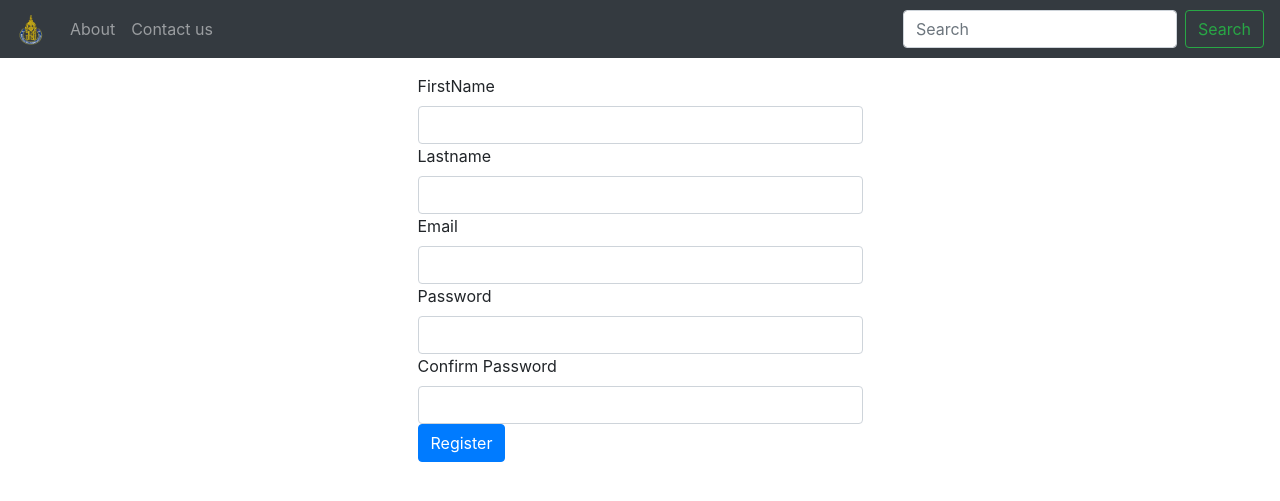
After one commit to csearme14/carRental, a Node server app: page /signup in a window 1280 px wide. The commit adds this page. Shown: the top 501 px of the page. Run offline with Node 20, Linux system fonts and the light colour scheme; some libraries are stand-ins or nearby versions.

Commit message:
11/9/2564

```diff
--- a/app.js
+++ b/app.js
@@ -26,6 +26,11 @@ app.get('/contact',(req,res) => {
         title:'Contact us'
     });
 });
+app.get('/signup',(req,res) =>{
+    res.render('signupForm',{
+        tital:'Register'
+    });
+});
 app.listen(port,() => {
     console.log(`Server is up on port ${port}`);
 });
--- /dev/null
+++ b/public/style.css
@@ -0,0 +1,3 @@
+.center{
+    text-align: center;
+}
--- a/views/about.handlebars
+++ b/views/about.handlebars
@@ -1,5 +1,6 @@
 <div class="container">
-    <h1>About Us</h1>
+    <p></p>
+    <h1>เกี่ยวกับเรา</h1>
     <p>เว็บเช่ารถออนไลน์ มีเป้าหมายคือเพิ่มยอดขายให้แก่กลุ่มผู้ขายรายเล็ก เพื่อให้ลูกค้าเข้าถึงบริการได้</p>
     <p>เนื่องจากวิกฤตโควิดทำให้ผู้คนขายรายได้เป็นจำนวนมาก ดิฉันจึงอยากสร้างเว็บนี้เพื่อร้านเช่ารถรายย่อย</p>
     <p>สามารถเข้ามาใช้งานในฐานนะแอดมินและจัดการร้านของเขาได้ฟรี</p>
--- a/views/partials/navbar.handlebars
+++ b/views/partials/navbar.handlebars
@@ -9,7 +9,7 @@
   <div class="collapse navbar-collapse" id="navbarSupportedContent">
     <ul class="navbar-nav mr-auto">
       <li class="nav-item">
-        <a class="nav-link" href="/about">About <span class="sr-only">(current)</span></a>
+        <a class="nav-link" href="/about">About<span class="sr-only">(current)</span></a>
       </li>
       <li class="nav-item">
         <a class="nav-link" href="/contact">Contact us</a>
--- /dev/null
+++ b/views/signupForm.handlebars
@@ -0,0 +1,34 @@
+<div class="container">
+    <p></p>
+    <div class="row">
+        <div class="col-sm"></div>
+        <div class="col-sm-5">
+            <form action="/signup" method="POST">
+    <div class="from-group">
+        <label for="firstname">FirstName</label>
+        <input type="text" name="firstname" id="firstname" class="form-control">
+    </div>
+    <div class="from-group">
+        <label for="lastname">Lastname</label>
+        <input type="text" name="lastname" id="lastname" class="form-control">
+    </div>
+    <div class="from-group">
+        <label for="email">Email</label>
+        <input type="email" name="email" id="email" class="form-control">
+    </div>
+    <div class="from-group">
+        <label for="password">Password</label>
+        <input type="password" name="password" id="password" class="form-control">
+    </div>
+    <div class="from-group">
+        <label for="password2">Confirm Password</label>
+        <input type="password" name="password2" id="password2" class="form-control">
+    </div>
+    <div class="form-group">
+        <button type="submit" class="btn btn-primary">Register</button>
+    </div>
+    </form>
+        </div>
+        <div class="col-sm"></div>
+    </div>
+</div>
```
Also changed, not shown: views/contact.handlebars (+7 -6 lines), views/home.handlebars (+20 -1 lines).
